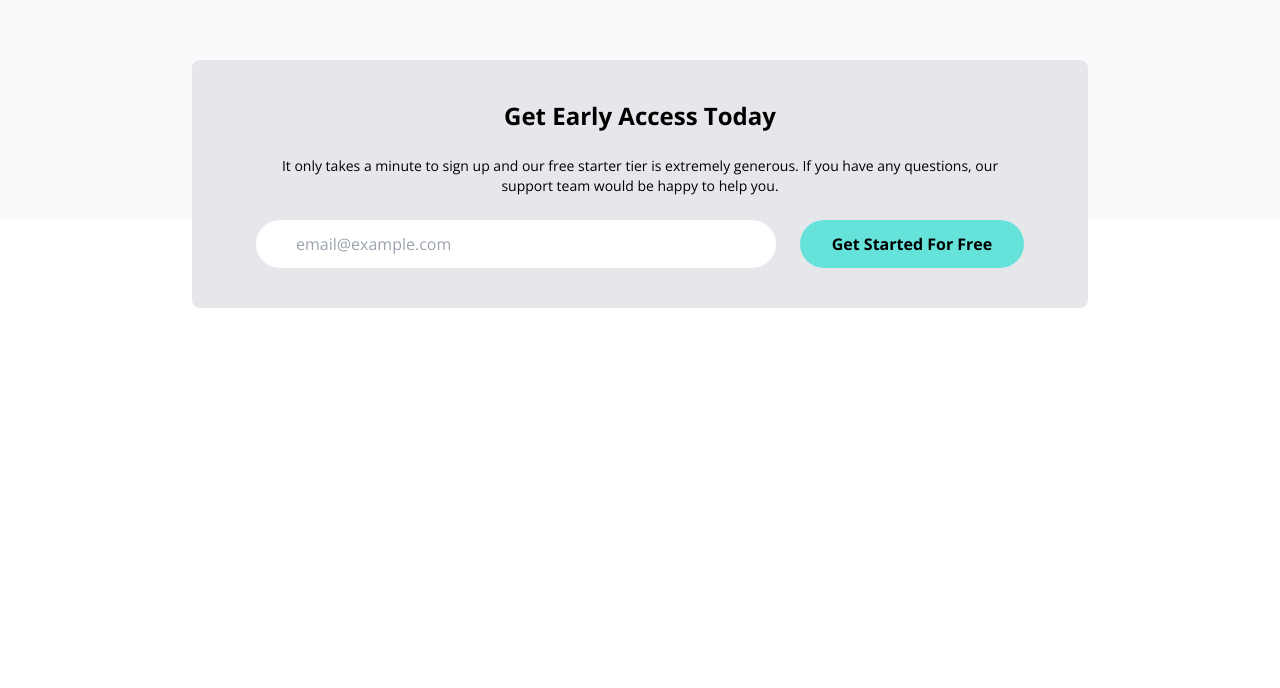
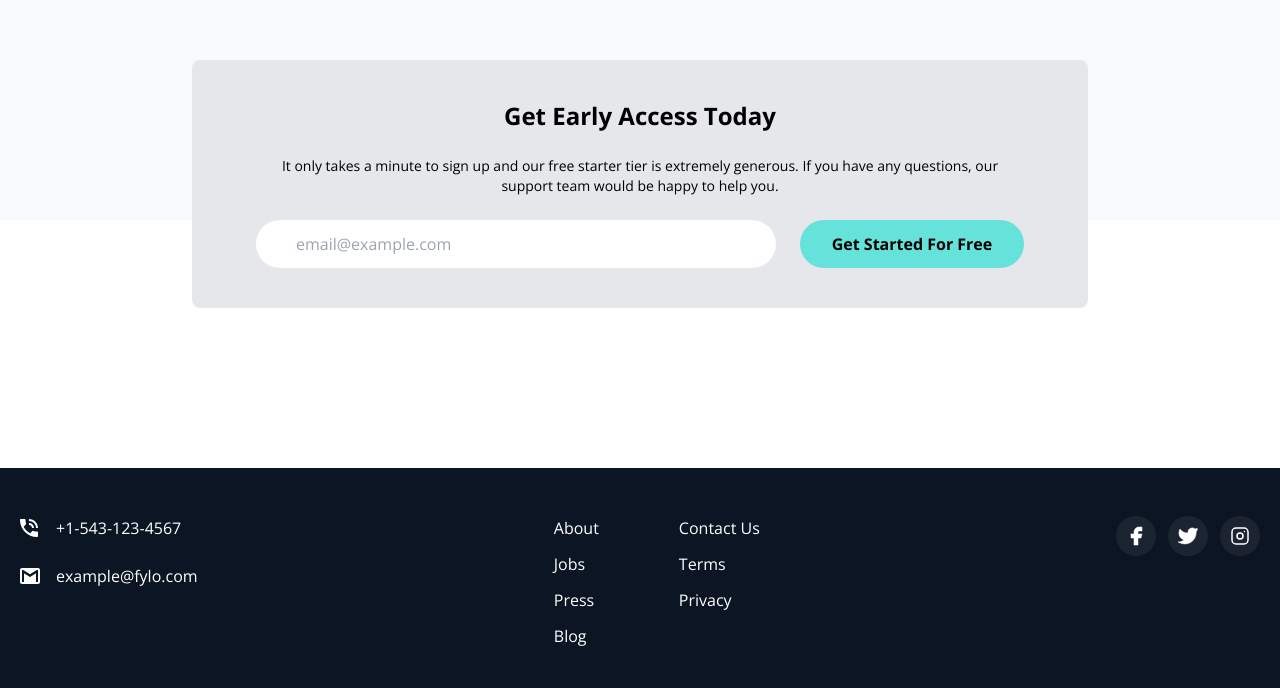
Before and after one commit to sarahmarie1976/Fylo--Darkmode, a website: page index.html in a window 1280 px wide. Shown: the part 3252-3940 px from the top of the page. Before the commit the page ends 3720 px from the top, so only its background shows below. Drawn offline with nearby package versions, Linux system fonts and the light colour scheme.

Commit message:
:sparkles: created smooth scroll and footer section

```diff
--- a/index.html
+++ b/index.html
@@ -1,5 +1,5 @@
 <!DOCTYPE html>
-<html lang="en" class="">
+<html lang="en" class="scroll-smooth">
   <head>
     <meta charset="UTF-8" />
     <meta http-equiv="X-UA-Compatible" content="IE=edge" />
@@ -228,7 +228,7 @@
     </section>
 
     <!-- Testimonials Section -->
-    <section id="testimonial" class="bg-gray-50 dark:bg-darkBlue">
+    <section id="Testimonials" class="bg-gray-50 dark:bg-darkBlue">
 
       <!-- Testimonials Container -->
       <div class="container mx-auto px-6 pt-12 pb-80 md:pb-96">
@@ -342,5 +342,84 @@
       </div>
     </section>
 
+
+    <!-- Footer -->
+    <footer class="bg-darkBlue2 text-white">
+      <div class="container mx-auto pt-12 px-5 pb-10">
+        <!-- Flex Container For All Items -->
+        <div
+          class="flex flex-col justify-between space-y-24 md:flex-row md:space-y-0"
+        >
+          <!-- Email & Phone -->
+          <div class="mt-10 space-y-6">
+            <div class="flex items-center space-x-3 md:-mt-10">
+              <div class="w-6">
+                <img src="images/icon-phone.svg" alt="" class="scale-10" />
+              </div>
+              <div>+1-543-123-4567</div>
+            </div>
+            <div class="flex items-center space-x-3">
+              <div class="w-6">
+                <img src="images/icon-email.svg" alt="" class="scale-10" />
+              </div>
+              <div>example@fylo.com</div>
+            </div>
+          </div>
+
+          <!-- Menus -->
+          <div
+            class="flex flex-col space-y-10 text-xl md:text-base md:space-x-20 md:space-y-0 md:flex-row"
+          >
+            <div class="flex flex-col space-y-3">
+              <a href="#">About</a>
+              <a href="#">Jobs</a>
+              <a href="#">Press</a>
+              <a href="#">Blog</a>
+            </div>
+            <div class="flex flex-col space-y-3">
+              <a href="#">Contact Us</a>
+              <a href="#">Terms</a>
+              <a href="#">Privacy</a>
+            </div>
+          </div>
+
+
+          <!-- Social -->
+          <div class="flex justify-center pb-10 space-x-3">
+            <div>
+              <a href="#">
+                <img
+                  src="images/facebook.svg"
+                  alt=""
+                  class="p-2 bg-darkBlue rounded-full ficon"
+                />
+              </a>
+            </div>
+            <div>
+              <a href="#">
+                <img
+                  src="images/twitter.svg"
+                  alt=""
+                  class="p-2 bg-darkBlue rounded-full ficon"
+                />
+              </a>
+            </div>
+            <div>
+              <a href="#">
+                <img
+                  src="images/instagram.svg"
+                  alt=""
+                  class="p-2 bg-darkBlue rounded-full ficon"
+                />
+              </a>
+            </div>
+
+        </div>
+
+      </div>
+
+
+    </footer>
+
   </body>
 </html>
```
Also changed, not shown: css/style.css.
